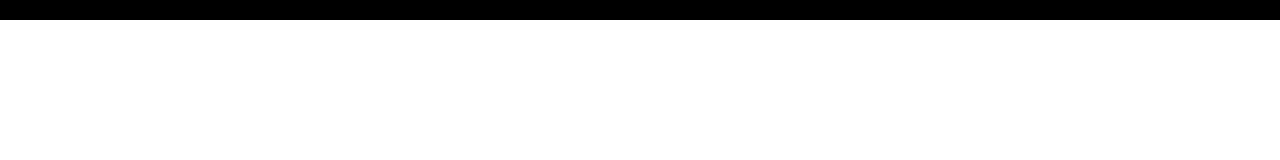
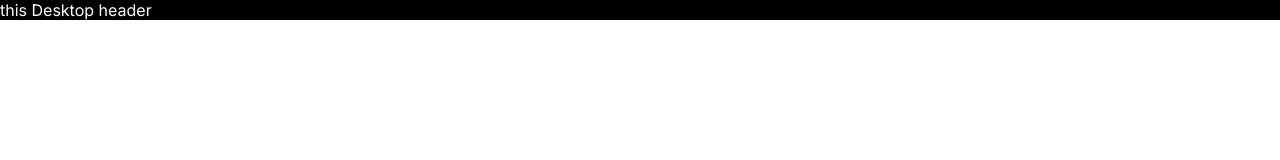
Before and after one commit to murad-gh/murad-gh.github.io, a plain HTML site: page index.html in a window 1280 px wide. Drawn offline with Linux system fonts and the light colour scheme.

Commit message:
Update style.css

```diff
--- a/style.css
+++ b/style.css
@@ -14,7 +14,8 @@
 
 /* This Desktop CSS */
 .desktop-header{
-    background: black
+    background: black;
+    color: white;
 }
 
 
```
